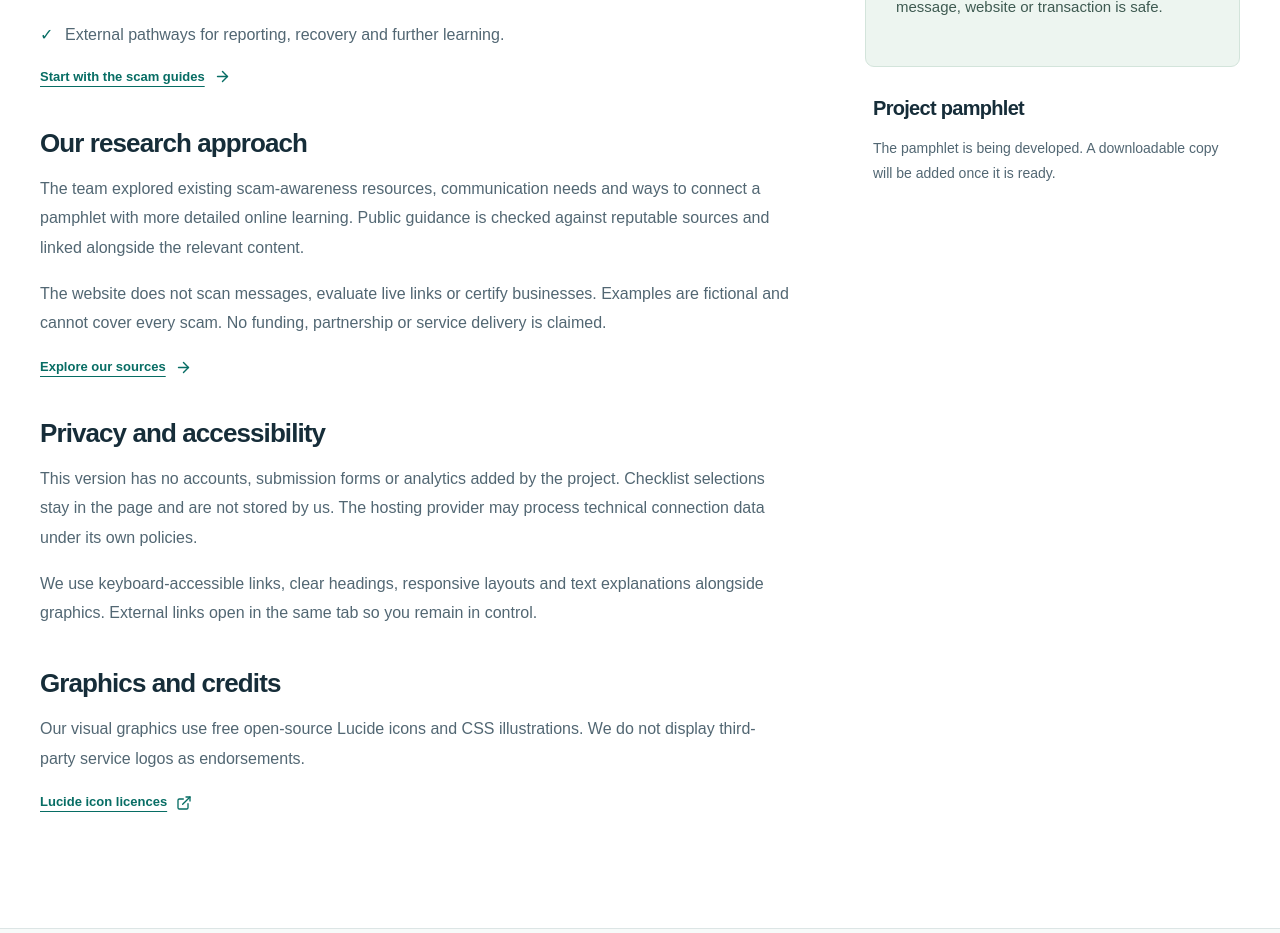
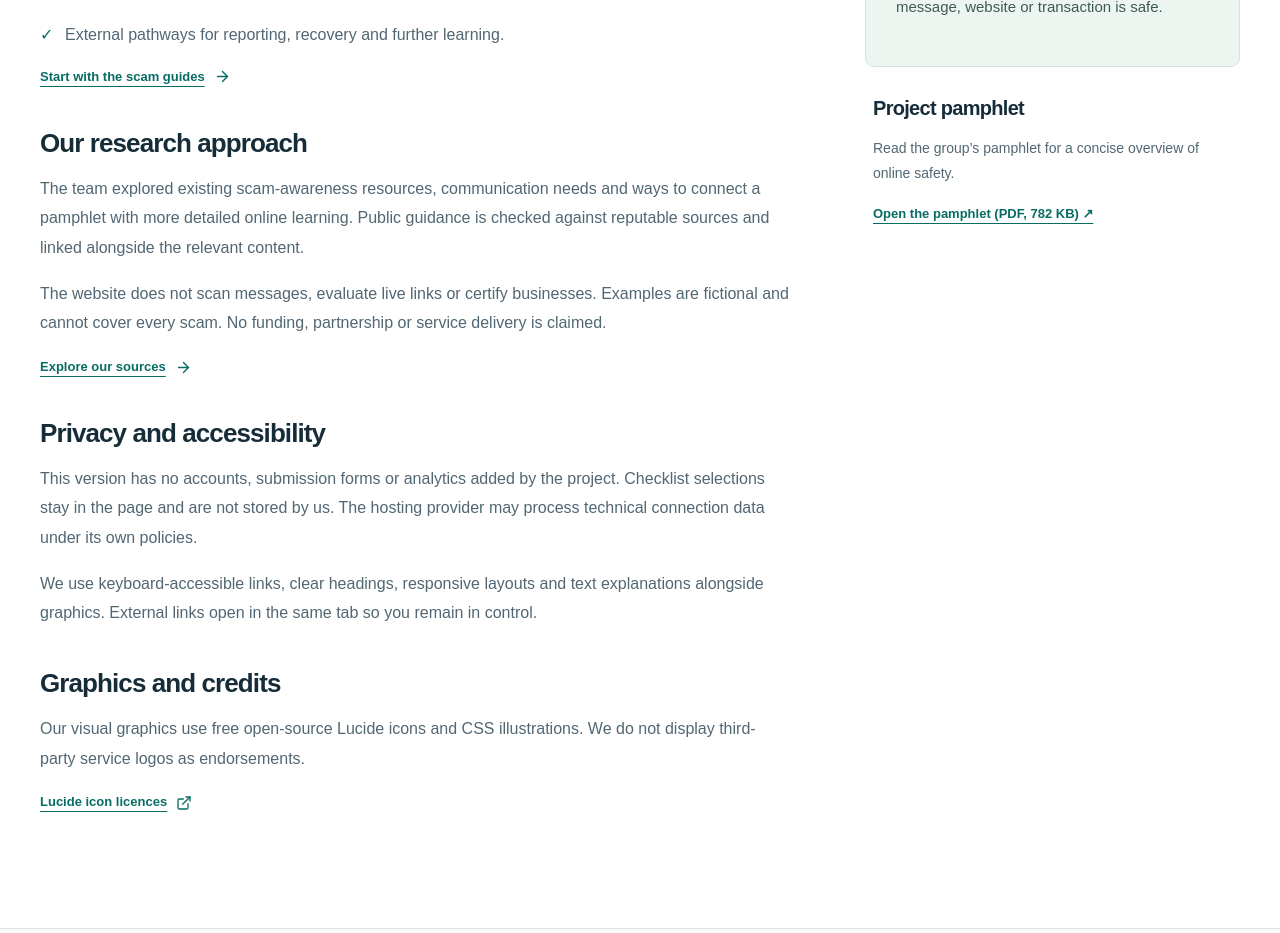
Before and after one commit to hotodogu/digital-watchdog, a Next.js app: page /about in a window 1280 px wide. Shown: the part 880-1813 px from the top of the page. Built offline with nearby package versions, Linux system fonts and the light colour scheme.

Commit message:
fix: add online safety pamphlet

```diff
--- a/src/app/about/page.tsx
+++ b/src/app/about/page.tsx
@@ -96,9 +96,17 @@ export default function About() {
           <div className="aside-note">
             <h3>Project pamphlet</h3>
             <p>
-              The pamphlet is being developed. A downloadable copy will be added
-              once it is ready.
+              Read the group’s pamphlet for a concise overview of online safety.
             </p>
+            <a
+              className="text-link"
+              href="/documents/digital-watchdog-online-safety-pamphlet.pdf"
+              target="_blank"
+              rel="noopener noreferrer"
+            >
+              Open the pamphlet (PDF, 782 KB) ↗
+              <span className="sr-only"> (opens in a new tab)</span>
+            </a>
           </div>
         </aside>
       </div>
--- a/src/app/page.tsx
+++ b/src/app/page.tsx
@@ -186,10 +186,17 @@ export default function Home() {
           <Icon name="book" size={32} />
           <h3>From pamphlet to practical knowledge.</h3>
           <p>
-            This website expands on our group’s scam-awareness pamphlet. The
-            downloadable pamphlet will be added when it is ready.
+            Read our group’s online safety pamphlet for a handy overview of
+            scam awareness and safer online habits.
           </p>
-          <Link href="/about/">Learn about the project →</Link>
+          <a
+            href="/documents/digital-watchdog-online-safety-pamphlet.pdf"
+            target="_blank"
+            rel="noopener noreferrer"
+          >
+            Open the pamphlet (PDF, 782 KB) ↗
+            <span className="sr-only"> (opens in a new tab)</span>
+          </a>
         </div>
       </section>
     </main>
```
Also changed, not shown: 2 other files (tests, documents, lock files or other folders).
